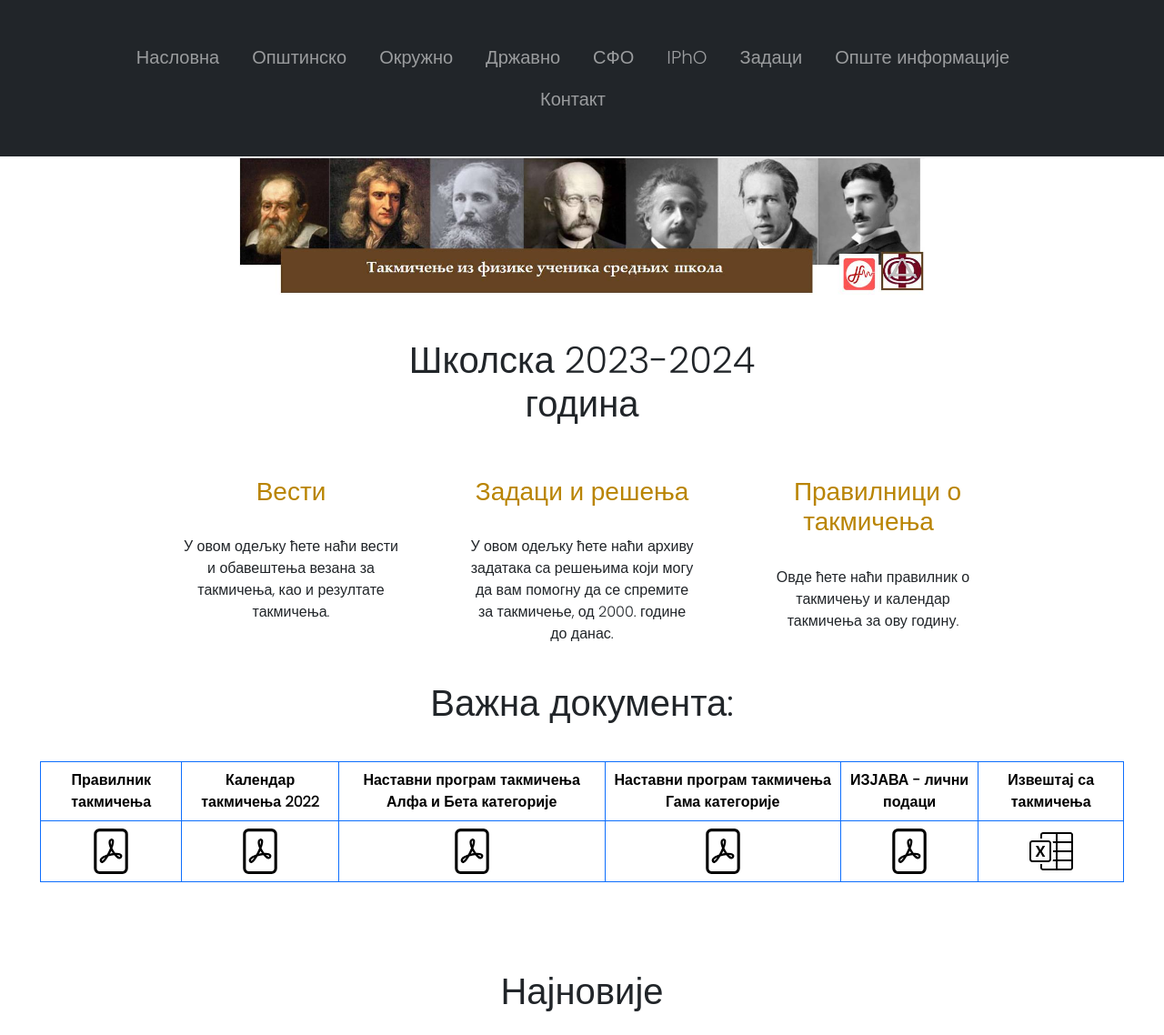
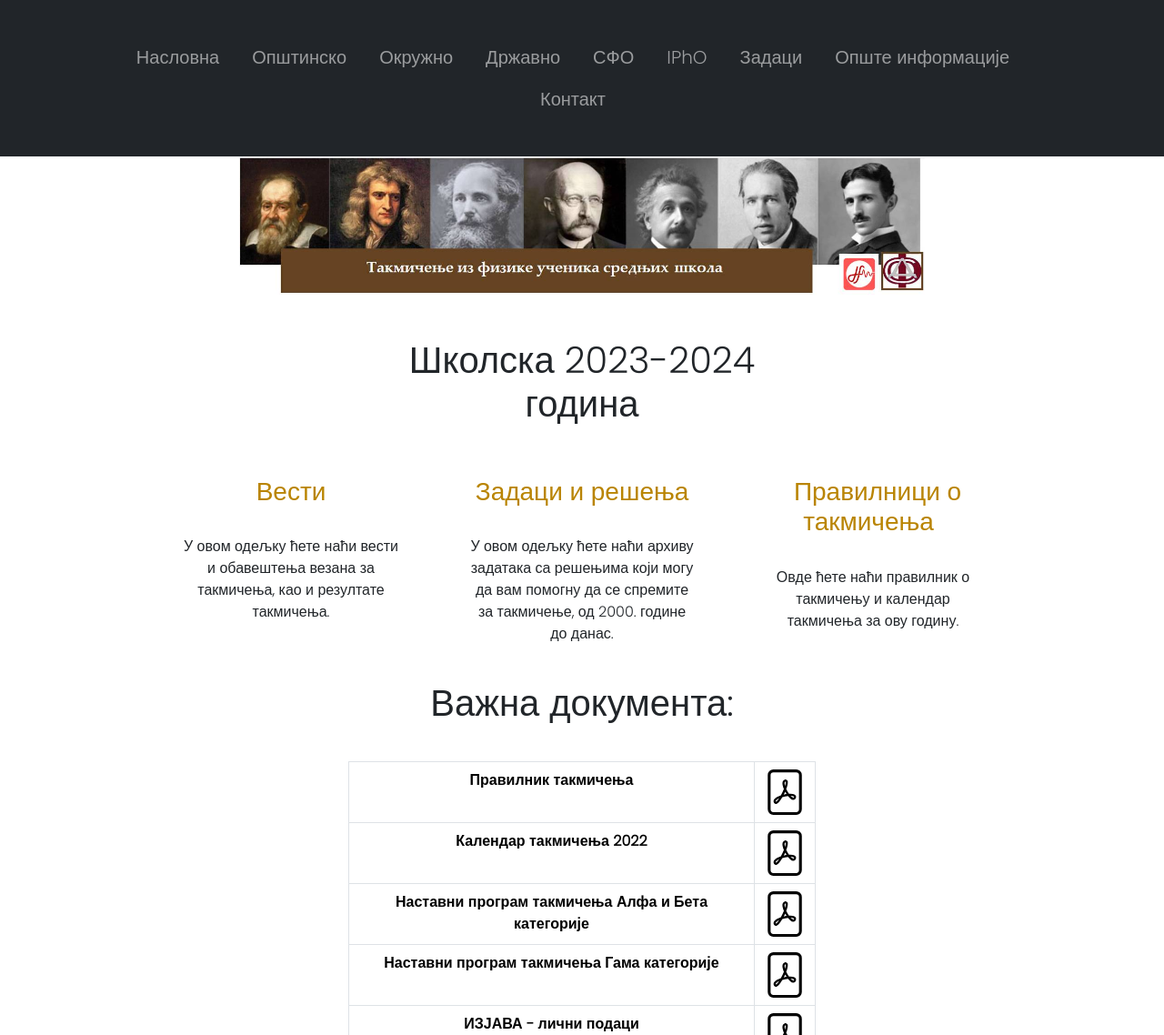
Before and after one commit to LazarevicV/takmicenja-fizika-srednja-skola, a Flask app: page / in a window 1280 px wide. Shown: the top 1138 px of the page at 91% size. Run offline with Flask 3, Linux system fonts and the light colour scheme; grey boxes are pictures that could not be loaded.

Commit message:
promenjena tabela vaznih dokumenata

```diff
--- a/static/styles/style.css
+++ b/static/styles/style.css
@@ -161,6 +161,17 @@
   height: 100vh;
 }
 
+@media (max-width: 767px) {
+  .no-wrap {
+      display: flex;
+      align-items: center;
+  }
+
+  .no-wrap img {
+      margin-left: 5px; /* Prilagodite prema potrebi */
+  }
+}
+
 
 .col h4 {
   padding: 0 0 1rem 0;
--- a/templates/index.html
+++ b/templates/index.html
@@ -44,58 +44,66 @@
     <!-- Main -->
 
     <!-- Vazna dokumenta -->
+    <div class="container">
         <div class="row text-center">
             <div class="col">
                 <h1>Важна документа:</h1>
             </div>
         </div>
-    <div class="row text-center" style="padding: 2rem;">
-        <div class="col">
-            <table class="table table-hover table-bordered border-primary">
-                <thead>
-                    <tr>
-                        <th> Правилник такмичења</th>
-                        <th>Календар такмичења 2022</th>
-                        <th>Наставни програм такмичења Алфа и Бета категорије</th>
-                        <th>Наставни програм такмичења Гама категорије</th>
-                        <th>ИЗЈАВА - лични подаци</th>
-                        <th>Извештај са такмичења</th>
-                    </tr>
-                </thead>
+        <div class="row text-center" style="padding: 2rem; align-items: center; justify-content: center;">
+            <div class="col col-sm-6">
+                <table class="table table-hover table-bordered table-responsive text-center center-text-td">
                     <tbody>
                         <tr>
+                            <td> <b>Правилник такмичења</b> </td>
                             <td><a class="link-with-pdf-icon"
                                     href="https://www.df.uns.ac.rs/takmicenjefizikasrednje/Documents/Pravilnik_o_takmicenjima_iz_fizike_ucenika_srednjih_skola.pdf"><img
-                                    src="/static/images/pdf_icon.svg" alt=""></a>
+                                        src="{{ url_for('static', filename='images/pdf_icon.svg') }}" alt=""></a>
                             </td>
+                        </tr>
+                        <tr>
+                            <td> <b>Календар такмичења 2022</b> </td>
                             <td>
                                 <a class="link-with-pdf-icon"
                                     href="https://www.df.uns.ac.rs/takmicenjefizikasrednje/Documents/Kalendar_takmicenja_2022.pdf"><img
-                                    src="/static/images/pdf_icon.svg" alt=""></a>
+                                        src="{{ url_for('static', filename='images/pdf_icon.svg') }}" alt=""></a>
                             </td>
+                        </tr>
+                        <tr>
+                            <td> <b>Наставни програм такмичења Алфа и Бета категорије</b> </td>
                             <td>
                                 <a class="link-with-pdf-icon"
                                     href="https://www.df.uns.ac.rs/takmicenjefizikasrednje/Documents/PlanTakmicenja2021.pdf"><img
-                                    src="/static/images/pdf_icon.svg" alt=""></a>
+                                        src="{{ url_for('static', filename='images/pdf_icon.svg') }}" alt=""></a>
                             </td>
+                        </tr>
+                        <tr>
+                            <td> <b>Наставни програм такмичења Гама категорије</b> </td>
                             <td>
                                 <a class="link-with-pdf-icon"
                                     href="https://www.df.uns.ac.rs/takmicenjefizikasrednje/Documents/Program_Gama_2020.pdf"><img
-                                    src="/static/images/pdf_icon.svg" alt=""></a>
+                                        src="{{ url_for('static', filename='images/pdf_icon.svg') }}" alt=""></a>
                             </td>
+                        </tr>
+                        <tr>
+                            <td> <b>ИЗЈАВА - лични подаци</b> </td>
                             <td>
                                 <a class="link-with-pdf-icon"
                                     href="https://www.df.uns.ac.rs/takmicenjefizikasrednje/Documents/Izjava.pdf"><img
-                                    src="/static/images/pdf_icon.svg" alt=""></a>
+                                        src="{{ url_for('static', filename='images/pdf_icon.svg') }}" alt=""></a>
                             </td>
+                        </tr>
+                        <tr>
+                            <td> <b>Извештај са такмичења</b> </td>
                             <td>
                                 <a class="link-with-pdf-icon"
                                     href="https://www.df.uns.ac.rs/takmicenjefizikasrednje/Documents/Izvestaj-sa-takmicenja.xls"><img
-                                    src="/static/images/icons8-excel.svg" alt=""></a>
+                                        src="{{ url_for('static', filename='images/pdf_icon.svg') }}" alt=""></a>
                             </td>
                         </tr>
                     </tbody>
                 </table>
+            </div>
         </div>
     </div>
     <!-- Vazna dokumenta -->
@@ -120,7 +128,7 @@
             </div>
             <div class="carousel-inner">
                 <div class="carousel-item active">
-                    <img src="/static/images/IMG_20230718_181411.jpg" class="d-block w-60 img-fluid mx-auto" alt="">
+                    <img src="/static/images/IMG_20230718_181411.jpg" class="d-block w-100 img-fluid mx-auto" alt="">
                     <div class="carousel-caption carousel-caption-bottom d-none d-md-block">
                         <h5>IPhO 2024 Tokio Japan</h5>
                         <p>Сви наши такмичари су освојили по бронзану медаљу на светској Олимпијади из физике IPhO
@@ -128,7 +136,7 @@
                     </div>
                 </div>
                 <div class="carousel-item">
-                    <img src="/static/images/Tim Srbije.png" class="d-block img-fluid w-50 mx-auto" alt="">
+                    <img src="/static/images/Tim Srbije.png" class="d-block img-fluid w-60 mx-auto" alt="">
                     <div class="carousel-caption carousel-caption-bottom d-none d-md-block">
                         <h5>У екипи Србије су учествовали:</h5>
                         <p>Тадија Јелесијевић, Тадеј Ристић, Вук Хип, Сава Тодоровић и Ђорђе Паројчић.</p>
```
Lines whose indentation alone changed are shown as unchanged.
